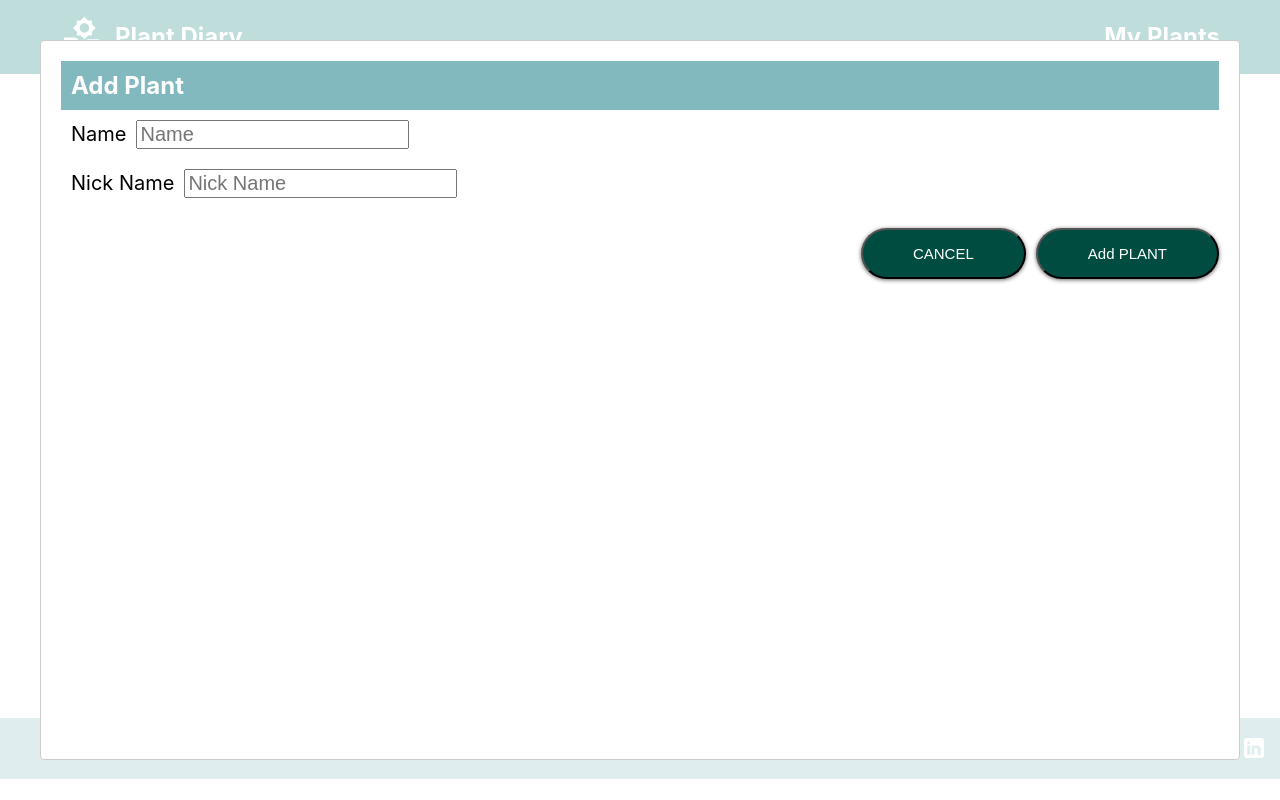
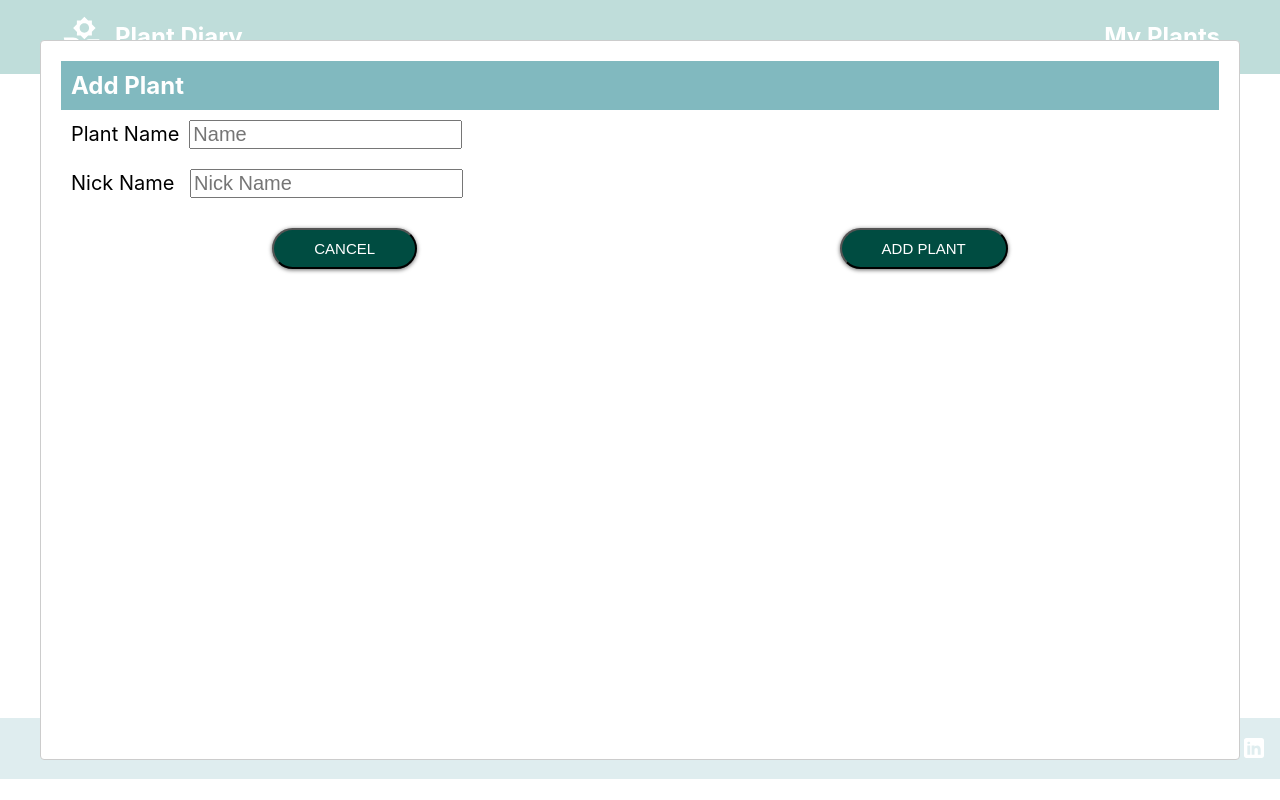
Before and after one commit to qmya/qandeel-mya-plant-diary, a React (Create React App) app in the folder client/: page /myplants in a window 1280 px wide. Both pictures are taken after a click on the button "ADD PLANTS". Built offline with nearby package versions, Linux system fonts and the light colour scheme; no server answers.

Commit message:
style the button inside the modal to make it smaller

```diff
--- a/client/src/components/PlantModal/PlantModal.js
+++ b/client/src/components/PlantModal/PlantModal.js
@@ -33,17 +33,17 @@ return (
         <h2 className="modal__heading">Add Plant</h2>
         <form onSubmit={handleSaveClicked}>
                 <div className='modal__name'>
-                    <label htmlFor='name' className='label'>Name</label>
+                    <label htmlFor='name' className='label'>Plant Name</label>
                     <input name='name' onChange={(e) => setName(e.target.value) } placeholder='Name' className='modal__input'/>
                 </div>
                 <div className='modal__name'>
-                    <label htmlFor='nickname' className='label'>Nick Name</label>
+                    <label htmlFor='nickname' className='label'>Nick Name </label>
                     <input name='nickName' onChange={(e) => setnickName(e.target.value) } placeholder='Nick Name' className='modal__input'/>
                 </div>
                 <div className='modal__buttons'>
-                    <button type='submit' className='modal__button'>Add PLANT</button>
-                    <button type='button' className='modal__button button--cancel
-                    ' onClick={props.closeModal}>CANCEL</button>
+                    <button type='submit' className='modal__button'>ADD PLANT</button>
+                    <button type='button' className='modal__button button--cancel'
+                     onClick={props.closeModal}>CANCEL</button>
                 </div>
         </form>
 
--- a/client/src/components/PlantModal/PlantModal.scss
+++ b/client/src/components/PlantModal/PlantModal.scss
@@ -20,10 +20,17 @@
         &__buttons {
             display: flex;
             flex-flow: row-reverse;
+            justify-content: center;
+            justify-content: space-around;
         }
         &__button {
             @include button;
-            margin-left: 10px;
+            margin: 0;
+            padding: 10px 40px;
+            font-size: 15px;
+            border-radius: 50px;
+            margin-top: 20px;
+            // margin-left: 10px;
         }
     }
 }
```
